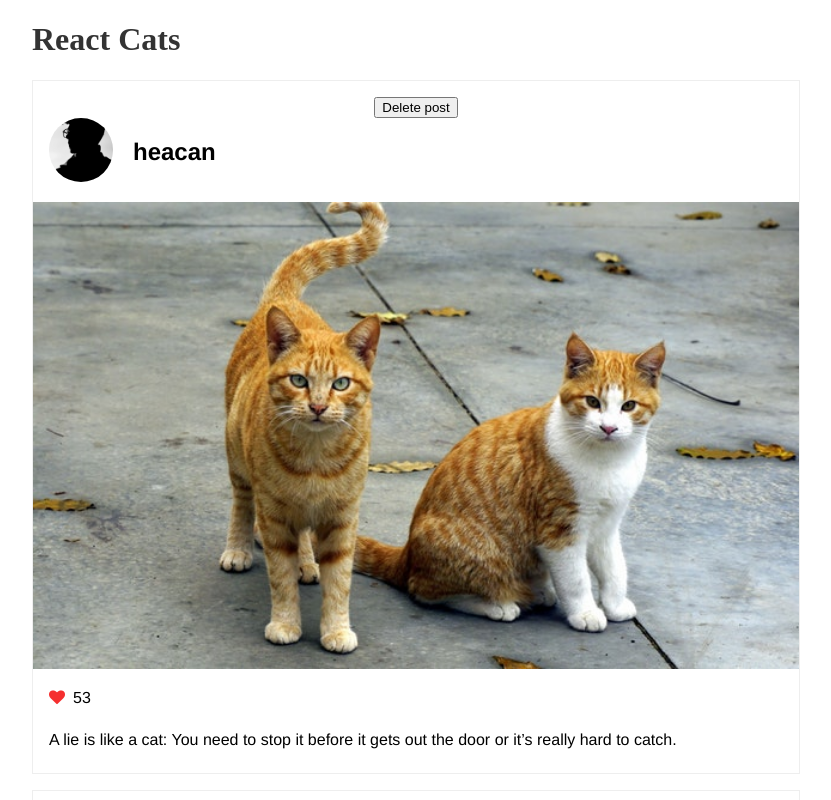
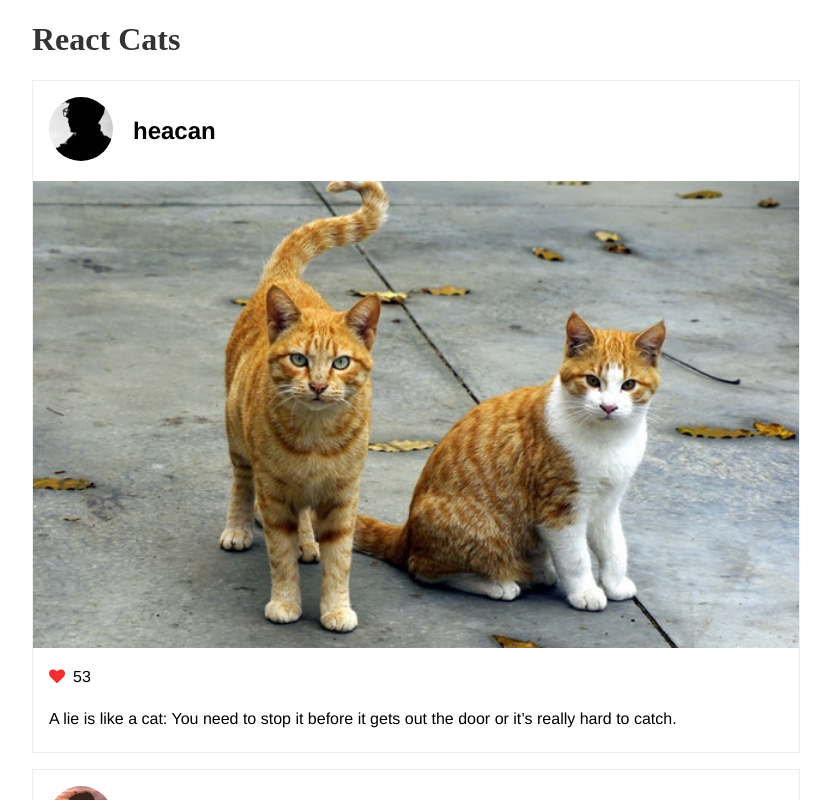
Before and after one commit to Xin00163/reactcats, a React (Create React App) app: page / in a window 1280 px wide. Shown: the top 800 px of the page, without its empty margins (224-1055 px from the left). Built offline with nearby package versions, Linux system fonts and the light colour scheme.

Commit message:
Clean out code for 'delete post' as change display to none is not the right way

```diff
--- a/src/PhotoContainer.js
+++ b/src/PhotoContainer.js
@@ -12,8 +12,7 @@ class PhotoContainer extends Component {
 
     this.state = {
       likes: this.props.data.likes,
-      liked: this.props.data.liked,
-      showPost: true,
+      liked: this.props.data.liked
     };
     this.likeClick = this.likeClick.bind(this);
   }
@@ -30,8 +29,7 @@ class PhotoContainer extends Component {
 
   render() {
     return (
-      <div className={'PhotoContainer' + (this.state.showPost ? '' : ' deleted')}>
-        <button id='Click-delete' onClick={this.onDeleteClick}>Delete post</button>
+      <div className='PhotoContainer'>
         <div className='User'>
           <img className='Avatar' src={avatars[this.userIconLink]} />
           <h2 className='Username'>{this.props.data.username}</h2>
```
Also changed, not shown: 1 other file (tests, documents, lock files or other folders).
